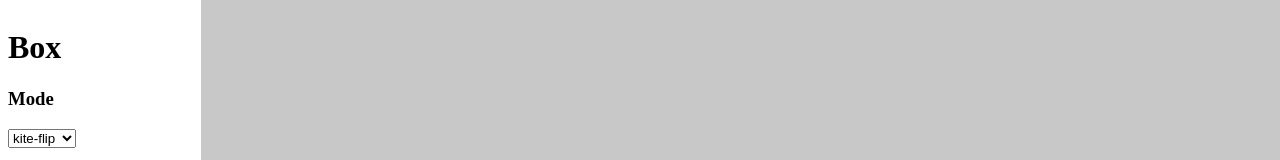
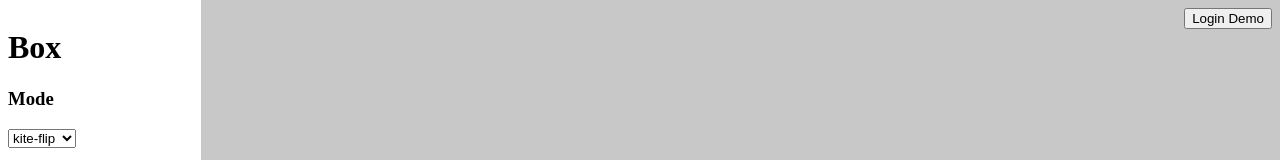
Before and after one commit to WbaN314/svelte-dodge, a SvelteKit app: page / in a window 1280 px wide. Shown: the top 160 px of the page. Built offline with nearby package versions, Linux system fonts and the light colour scheme.

Commit message:
Guthub Pages

```diff
--- a/package.json
+++ b/package.json
@@ -4,7 +4,7 @@
 	"version": "0.1.5",
 	"scripts": {
 		"dev": "vite dev",
-		"build": "vite build && svelte-kit sync && svelte-package",
+		"build": "cross-env NODE_ENV=production && vite build && svelte-kit sync && svelte-package",
 		"preview": "vite preview --port 3000",
 		"test": "vitest",
 		"check": "svelte-kit sync && svelte-check --tsconfig ./tsconfig.json",
@@ -19,6 +19,7 @@
 		"@sveltejs/package": "next",
 		"@typescript-eslint/eslint-plugin": "^5.27.0",
 		"@typescript-eslint/parser": "^5.27.0",
+		"cross-env": "^7.0.3",
 		"eslint": "^8.16.0",
 		"eslint-config-prettier": "^8.3.0",
 		"eslint-plugin-svelte3": "^4.0.0",
--- a/src/routes/+page.svelte
+++ b/src/routes/+page.svelte
@@ -1,4 +1,5 @@
 <script lang="ts">
+	import { base } from '$app/paths';
 	import Dodge from '$lib/Dodge.svelte';
 
 	let mode = 'kite-flip';
@@ -12,8 +13,6 @@
 
 	let width = 100;
 	let height = 100;
-
-	let rerender = false;
 </script>
 
 <div class="container">
@@ -64,7 +63,13 @@
 		<input bind:value={height} />
 	</div>
 
-	{#key rerender}
+
+	<a class="demo" href={`${base}/demo`}>
+		<button>
+			Login Demo
+		</button>
+	</a>
+
 	<div class="cell">
 		<div
 			class="debug"
@@ -72,7 +77,15 @@
 		 padding: ${box.up}px ${box.right}px ${box.down}px ${box.left}px
 		 `}
 		>
-				<Dodge {debug} {dodge} {mode} {box} {activationDistance} {rate} {duration} {moveDistance}
+			<Dodge
+				{debug}
+				{dodge}
+				{mode}
+				{box}
+				{activationDistance}
+				{rate}
+				{duration}
+				{moveDistance}
 				on:move={() => console.log('move')}
 				on:transitionend={() => console.log('transitionend')}
 				on:transitionstart={() => console.log('transitionstart')}
@@ -81,7 +94,6 @@
 			</Dodge>
 		</div>
 	</div>
-	{/key}
 </div>
 
 <style>
@@ -117,6 +129,12 @@
 		grid-template-columns: auto 1fr;
 	}
 
+	.demo {
+		position: absolute;
+		top: 8px;
+		right: 8px;
+	}
+
 	:global(body) {
 		margin: 0;
 	}
--- a/svelte.config.js
+++ b/svelte.config.js
@@ -1,7 +1,8 @@
 import adapter from '@sveltejs/adapter-static';
 import preprocess from 'svelte-preprocess';
 
-const dev = "production" === "development";
+// const dev = process.env.npm_lifecycle_event === "dev";
+const prod = process.env.NODE_ENV === "production";
 
 /** @type {import('@sveltejs/kit').Config} */
 const config = {
@@ -16,7 +17,7 @@ const config = {
 			fallback: 'index.html'
 		}),
 		paths: {
-			base: dev ? "" : "/svelte-dodge"
+			base: prod ? "/svelte-dodge" : ""
 		}
 	},
 
```
Also changed, not shown: vite.config.ts.timestamp-1666437107883.mjs (added, +10 -0 lines), 19 other files (tests, documents, lock files or other folders). Lines whose indentation alone changed are shown as unchanged.
